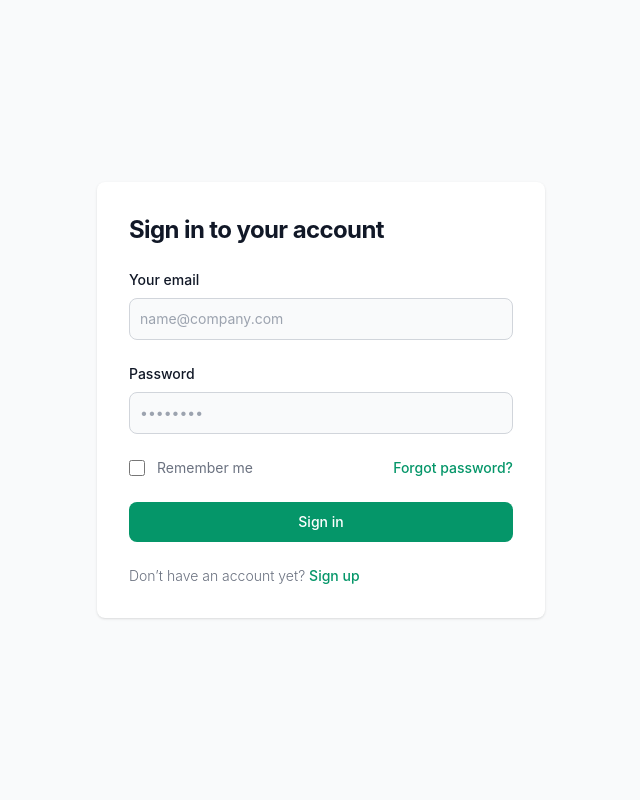
After one commit to bbigbear/Django-CRM-Web, a Django app: template templates/login_view.html in a window 1280 px wide. The commit adds this page. Shown: the whole page, without its empty margins (319-959 px from the left). Run offline with Django 4.2, Linux system fonts and the light colour scheme; the template is opened without the code that fills it, so the values that code supplies are empty; style sheets or scripts are compiled from the project's sources; some libraries are stand-ins or nearby versions.

Commit message:
feat: flowbite login

```diff
--- a/config/settings.py
+++ b/config/settings.py
@@ -57,7 +57,7 @@ TEMPLATES = [
     {
         'BACKEND': 'django.template.backends.django.DjangoTemplates',
         'DIRS': [
-            BASE_DIR / 'base_templates'
+            BASE_DIR / 'templates'
         ],
         'APP_DIRS': True,
         'OPTIONS': {
--- a/tailwind.config.js
+++ b/tailwind.config.js
@@ -1,11 +1,52 @@
 /** @type {import('tailwindcss').Config} */
 module.exports = {
+  darkMode: 'media',
   content: [
     './templates/**/*.html',
     './node_modules/flowbite/**/*.js'
-],
+  ],
   theme: {
-    extend: {},
-  },
-  plugins: [require('flowbite/plugin')],
+    extend: {
+      colors: {
+        primary: { "50": "#ecfdf5", "100": "#d1fae5", "200": "#a7f3d0", "300": "#6ee7b7", "400": "#34d399", "500": "#10b981", "600": "#059669", "700": "#047857", "800": "#065f46", "900": "#064e3b", "950": "#022c22" }
+      }
+    },
+    fontFamily: {
+      'body': [
+        'Inter',
+        'ui-sans-serif',
+        'system-ui',
+        '-apple-system',
+        'system-ui',
+        'Segoe UI',
+        'Roboto',
+        'Helvetica Neue',
+        'Arial',
+        'Noto Sans',
+        'sans-serif',
+        'Apple Color Emoji',
+        'Segoe UI Emoji',
+        'Segoe UI Symbol',
+        'Noto Color Emoji'
+      ],
+      'sans': [
+        'Inter',
+        'ui-sans-serif',
+        'system-ui',
+        '-apple-system',
+        'system-ui',
+        'Segoe UI',
+        'Roboto',
+        'Helvetica Neue',
+        'Arial',
+        'Noto Sans',
+        'sans-serif',
+        'Apple Color Emoji',
+        'Segoe UI Emoji',
+        'Segoe UI Symbol',
+        'Noto Color Emoji'
+      ]
+    },
+    plugins: [require('flowbite/plugin')],
+  }
 }
--- a/base_templates/_base.html
+++ b/templates/_base.html
@@ -1,4 +1,3 @@
-<!-- templates/_base.html -->
 {% load compress %}
 {% load static %}
 <!DOCTYPE html>
@@ -7,10 +6,7 @@
         <meta charset="UTF-8">
         <meta http-equiv="X-UA-Compatible" content="IE=edge">
         <meta name="viewport" content="width=device-width, initial-scale=1.0">
-        <title>
-            {% block title %}
-            {% endblock title %}
-        </title>
+        <title>Django + Tailwind CSS + Flowbite</title>
         {% compress css %}
             <link rel="stylesheet" href="{% static 'src/output.css' %}">
         {% endcompress %}
@@ -18,6 +14,6 @@
     <body>
         {% block content %}
         {% endblock content %}
-    <script src="https://cdnjs.cloudflare.com/ajax/libs/flowbite/1.6.6/flowbite.min.js"></script>
+        <script src="https://cdnjs.cloudflare.com/ajax/libs/flowbite/1.6.6/flowbite.min.js"></script>
     </body>
 </html>
--- /dev/null
+++ b/templates/login_view.html
@@ -0,0 +1,65 @@
+{% extends "_base.html" %}
+{% block content %}
+    <section class="bg-gray-50 dark:bg-gray-900">
+        <div class="flex flex-col items-center justify-center px-6 py-8 mx-auto md:h-screen lg:py-0">
+            <div class="w-full bg-white rounded-lg shadow dark:border md:mt-0 sm:max-w-md xl:p-0 dark:bg-gray-800 dark:border-gray-700">
+                <div class="p-6 space-y-4 md:space-y-6 sm:p-8">
+                    <h1 class="text-xl font-bold leading-tight tracking-tight text-gray-900 md:text-2xl dark:text-white">
+                        Sign in to your account
+                    </h1>
+                    <form class="space-y-4 md:space-y-6" action="#">
+                        <div>
+                            <label for="email"
+                                   class="block mb-2 text-sm font-medium text-gray-900 dark:text-white">
+                                Your email
+                            </label>
+                            <input type="email"
+                                   name="email"
+                                   id="email"
+                                   class="bg-gray-50 border border-gray-300 text-gray-900 sm:text-sm rounded-lg focus:ring-primary-600 focus:border-primary-600 block w-full p-2.5 dark:bg-gray-700 dark:border-gray-600 dark:placeholder-gray-400 dark:text-white dark:focus:ring-blue-500 dark:focus:border-blue-500"
+                                   placeholder="name@company.com"
+                                   required="">
+                        </div>
+                        <div>
+                            <label for="password"
+                                   class="block mb-2 text-sm font-medium text-gray-900 dark:text-white">
+                                Password
+                            </label>
+                            <input type="password"
+                                   name="password"
+                                   id="password"
+                                   placeholder="••••••••"
+                                   class="bg-gray-50 border border-gray-300 text-gray-900 sm:text-sm rounded-lg focus:ring-primary-600 focus:border-primary-600 block w-full p-2.5 dark:bg-gray-700 dark:border-gray-600 dark:placeholder-gray-400 dark:text-white dark:focus:ring-blue-500 dark:focus:border-blue-500"
+                                   required="">
+                        </div>
+                        <div class="flex items-center justify-between">
+                            <div class="flex items-start">
+                                <div class="flex items-center h-5">
+                                    <input id="remember"
+                                           aria-describedby="remember"
+                                           type="checkbox"
+                                           class="w-4 h-4 border border-gray-300 rounded bg-gray-50 focus:ring-3 focus:ring-primary-300 dark:bg-gray-700 dark:border-gray-600 dark:focus:ring-primary-600 dark:ring-offset-gray-800"
+                                           required="">
+                                </div>
+                                <div class="ml-3 text-sm">
+                                    <label for="remember" class="text-gray-500 dark:text-gray-300">Remember me</label>
+                                </div>
+                            </div>
+                            <a href="#"
+                               class="text-sm font-medium text-primary-600 hover:underline dark:text-primary-500">Forgot password?</a>
+                        </div>
+                        <button type="submit"
+                                class="w-full text-white bg-primary-600 hover:bg-primary-700 focus:ring-4 focus:outline-none focus:ring-primary-300 font-medium rounded-lg text-sm px-5 py-2.5 text-center dark:bg-primary-600 dark:hover:bg-primary-700 dark:focus:ring-primary-800">
+                            Sign in
+                        </button>
+                        <p class="text-sm font-light text-gray-500 dark:text-gray-400">
+                            Don’t have an account yet?
+                            <a href="#"
+                               class="font-medium text-primary-600 hover:underline dark:text-primary-500">Sign up</a>
+                        </p>
+                    </form>
+                </div>
+            </div>
+        </div>
+    </section>
+{% endblock content %}
--- a/users/templates/users/pages/login_view.html
+++ /dev/null
@@ -1,6 +0,0 @@
-{% extends "_base.html" %}
-{% block title %}
-    Login
-{% endblock title %}
-{% block content %}
-{% endblock content %}
--- a/users/views.py
+++ b/users/views.py
@@ -2,4 +2,4 @@ from django.shortcuts import render
 
 
 def login_view(request):
-    return render(request, 'users/pages/login_view.html')
+    return render(request, 'login_view.html')
```
